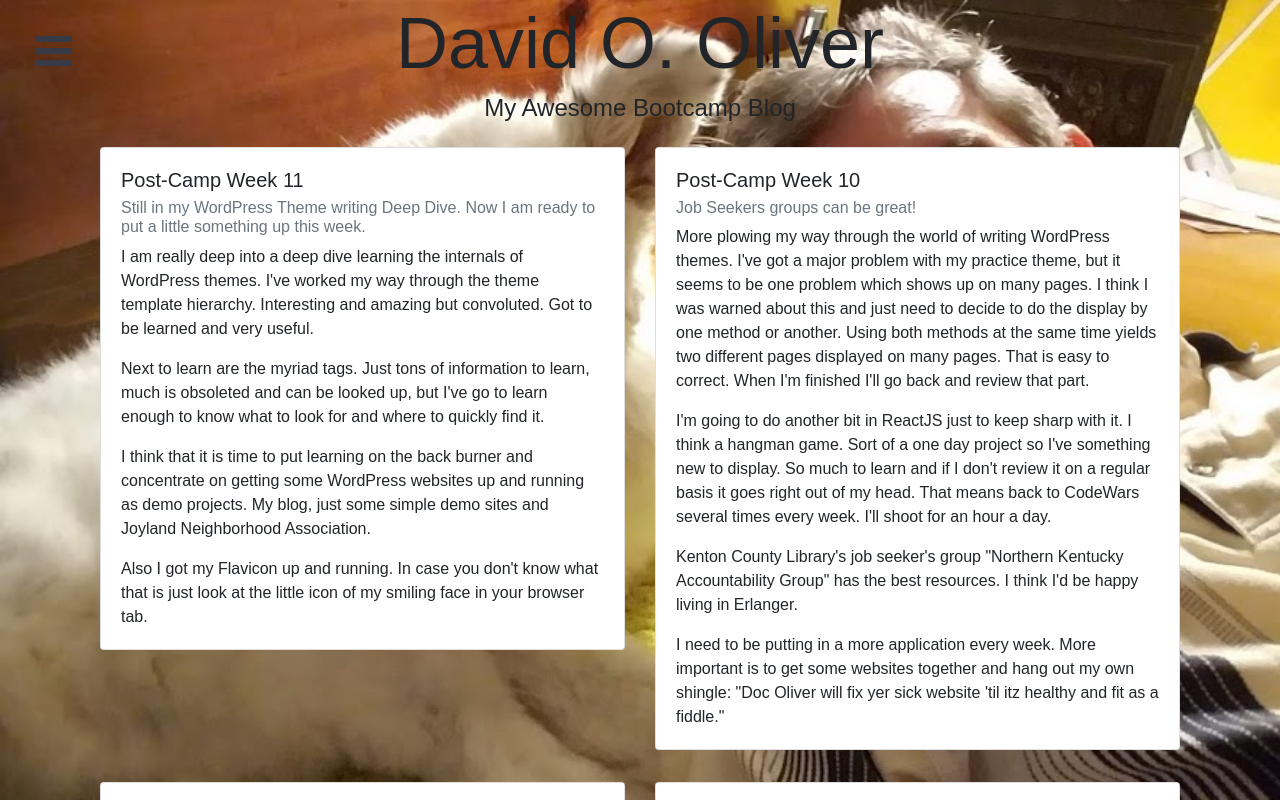
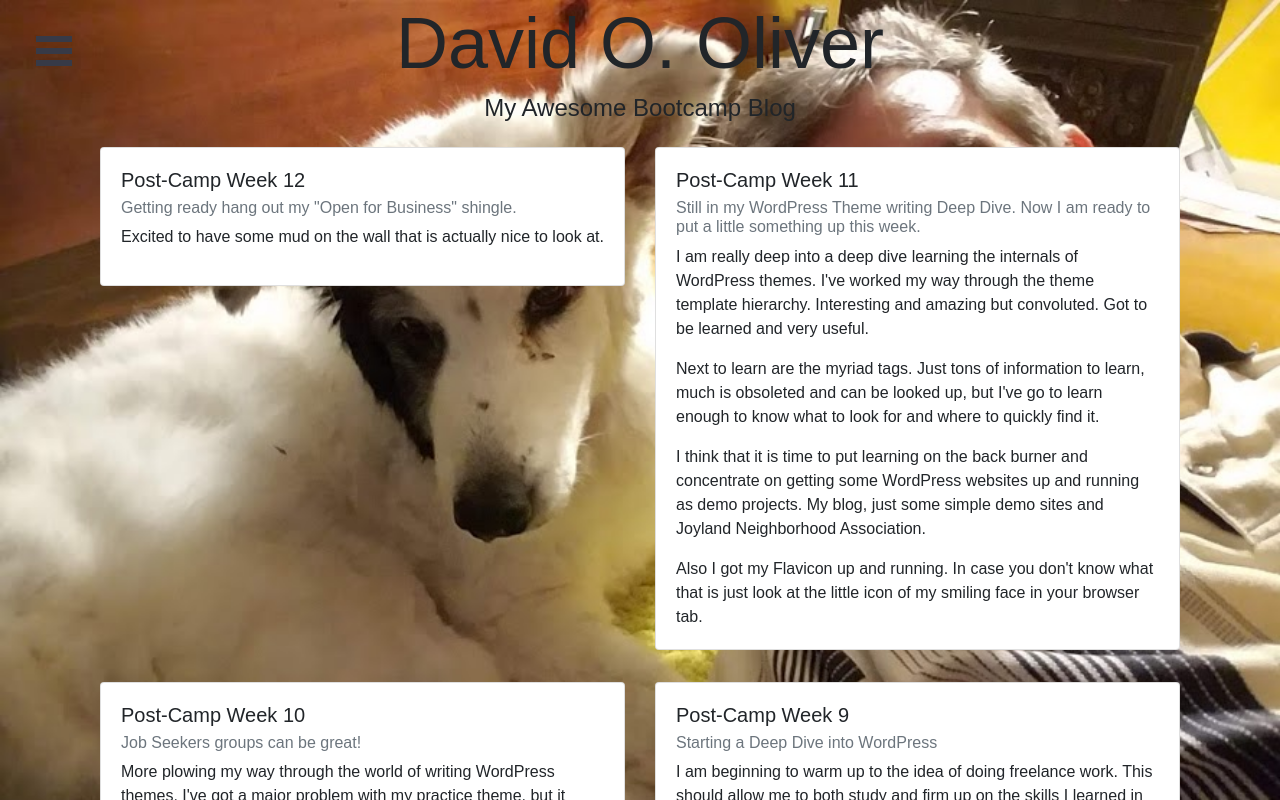
Before and after one commit to davo1984/blog-react, a React (Create React App) app: page /blog in a window 1280 px wide. Shown: the top 800 px of the page. Built offline with nearby package versions, Linux system fonts and the light colour scheme.

Commit message:
started on blog post

```diff
--- a/src/components/postsJSON.js
+++ b/src/components/postsJSON.js
@@ -14,17 +14,17 @@ const postsJSON = (props) => {
             //         ``
             //     ]
             // },
-            // {
-            //     "title": "Post-Camp Week ",
-            //     "subTitle": "",
-            //     "paragraph": [
-            //         ``,
-            //         ``,
-            //         ``,
-            //         ``,
-            //         ``
-            //     ]
-            // },
+            {
+                "title": "Post-Camp Week 12",
+                "subTitle": 'Getting ready hang out my "Open for Business" shingle.',
+                "paragraph": [
+                    `Excited to have some mud on the wall that is actually nice to look at.`,
+                    ``,
+                    ``,
+                    ``,
+                    ``
+                ]
+            },
             {
                 "title": "Post-Camp Week 11",
                 "subTitle": "Still in my WordPress Theme writing Deep Dive. Now I am ready to put a little something up this week.",
```
